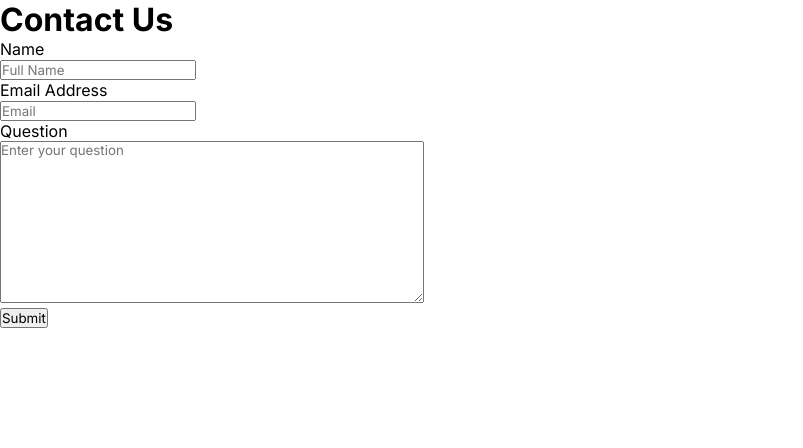
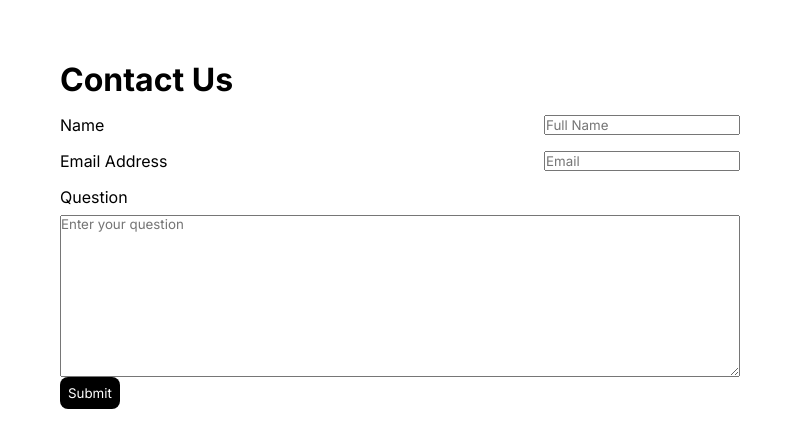
Before and after one commit to include-davis/leads-onboarding-2024, a Next.js app: page /day3 in a window 1280 px wide. Shown: the top 448 px of the page, without its empty margins (0-803 px from the left). Built offline with nearby package versions, Linux system fonts and the light colour scheme.

Commit message:
Fixed POST request handling + formatting

```diff
--- a/app/(api)/api/contactform/route.ts
+++ b/app/(api)/api/contactform/route.ts
@@ -4,10 +4,9 @@ const senderEmail = process.env.SENDER_EMAIL;
 const password = process.env.SENDER_PWD;
 const targetEmail = process.env.TARGET_EMAIL;
 
-export async function contactFormMailer(req, res) {
-    if (req.method === "POST") {
+export async function POST(req: Request) {
         try {
-            const {name, email, question } = JSON.parse(req.body);
+            const {name, email, question } = await req.json();
             const transporter = nodemailer.createTransport({
                 host: 'smtp.ethereal.email',
                 port: 587,
@@ -40,11 +39,17 @@ export async function contactFormMailer(req, res) {
               };
 
               await transporter.sendMail(mailOptions);
-              res.status(200).json({ok: true, data:msg, error:null});
+              return new Response(JSON.stringify({ ok: true, data: msg }), {
+                status: 200,
+                headers: {
+                  "Content-Type": "application/json",
+                },
+              });
         } catch (e){
-            res.status(500).json({ok:false, error: e.message});
+            return new Response(
+                JSON.stringify({ ok: false, error: e.message }),
+                { status: 500, headers: { "Content-Type": "application/json" } }
+              );
+
         }
-    }else {
-        res.status(405).json({ok:false, data:null, error:"Request method not allowed"})
-    }
 }
--- a/app/(pages)/_styles/day3/page.module.scss
+++ b/app/(pages)/_styles/day3/page.module.scss
@@ -0,0 +1,40 @@
+.mainContainer {
+    display:flex;
+    flex-direction: column;
+    gap: 16px;
+    padding: 60px;
+    width: 800px;
+
+}
+
+.infoSection {
+    display:flex;
+    flex-direction: column;
+    gap: 16px;
+}
+
+.infoContainer {
+    display:flex;
+    justify-content: space-between;
+
+}
+
+.button {
+    background-color: black;
+    color: white;
+    padding: 8px;
+    border-radius: 8px;
+    border: none;
+
+
+}
+
+.messageContainer {
+    display: flex;
+    flex-direction: column;
+    gap: 8px;
+}
+
+.textBoxContainer {
+    width: 100%;
+}
--- a/app/(pages)/day3/page.jsx
+++ b/app/(pages)/day3/page.jsx
@@ -42,6 +42,7 @@ export default function Day3() {
         <div className={styles.mainContainer}>
             <h1>Contact Us</h1>
             <form ref={formRef} onSubmit={formHandler}>
+                <div className={styles.formSection}>
                     <div className={styles.infoSection}>
                         <div className={styles.infoContainer}>
                             <p className={styles.question}>Name</p>
@@ -65,10 +66,10 @@ export default function Day3() {
                                 required
                                 ></input>
                         </div>
-                    <div className={styles.infoContainer}>
+                        <div className={styles.messageContainer}>
                             <p className={styles.question}>Question</p>
                             <textarea
-                            className={styles.answerContainer}
+                                className={styles.textBoxContainer}
                                 name="question"
                                 placeholder="Enter your question"
                                 cols="50"
@@ -79,6 +80,7 @@ export default function Day3() {
                     <button type="submit" className={styles.button} disabled={pending}>
                         {pending ? "Submitting..." : "Submit"}
                     </button>
+                </div>
             </form>
         </div>
 
```
Lines whose indentation alone changed are shown as unchanged.
